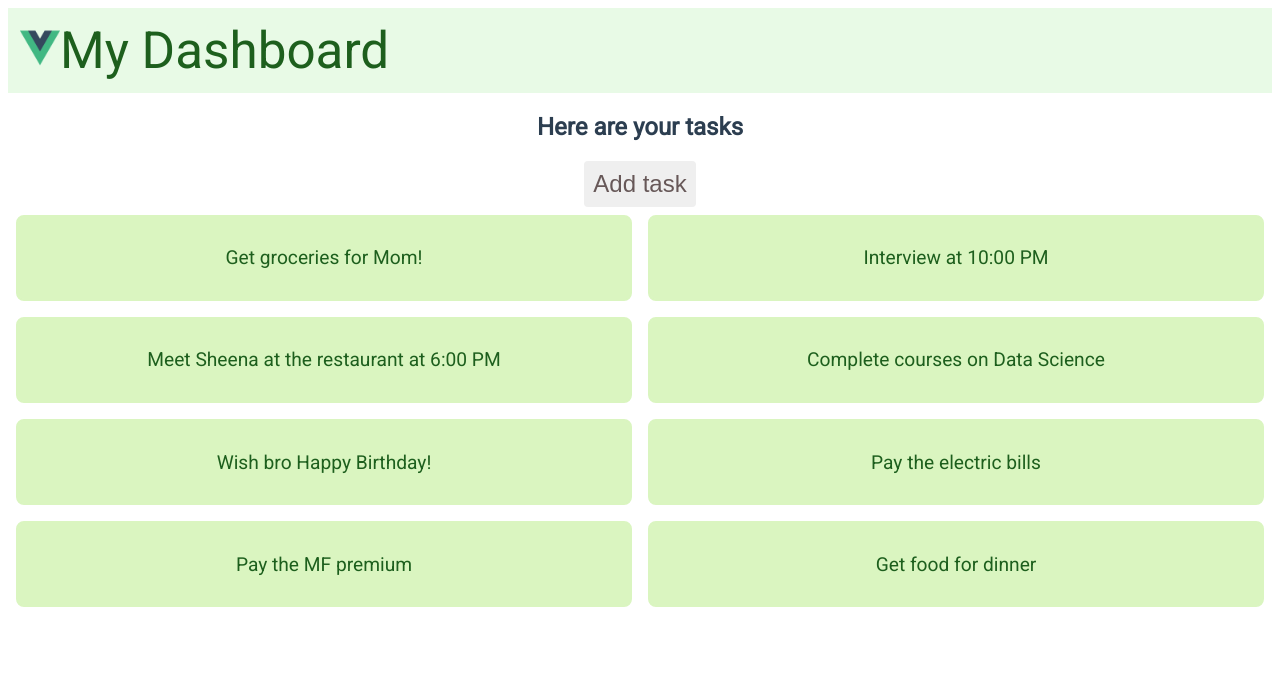
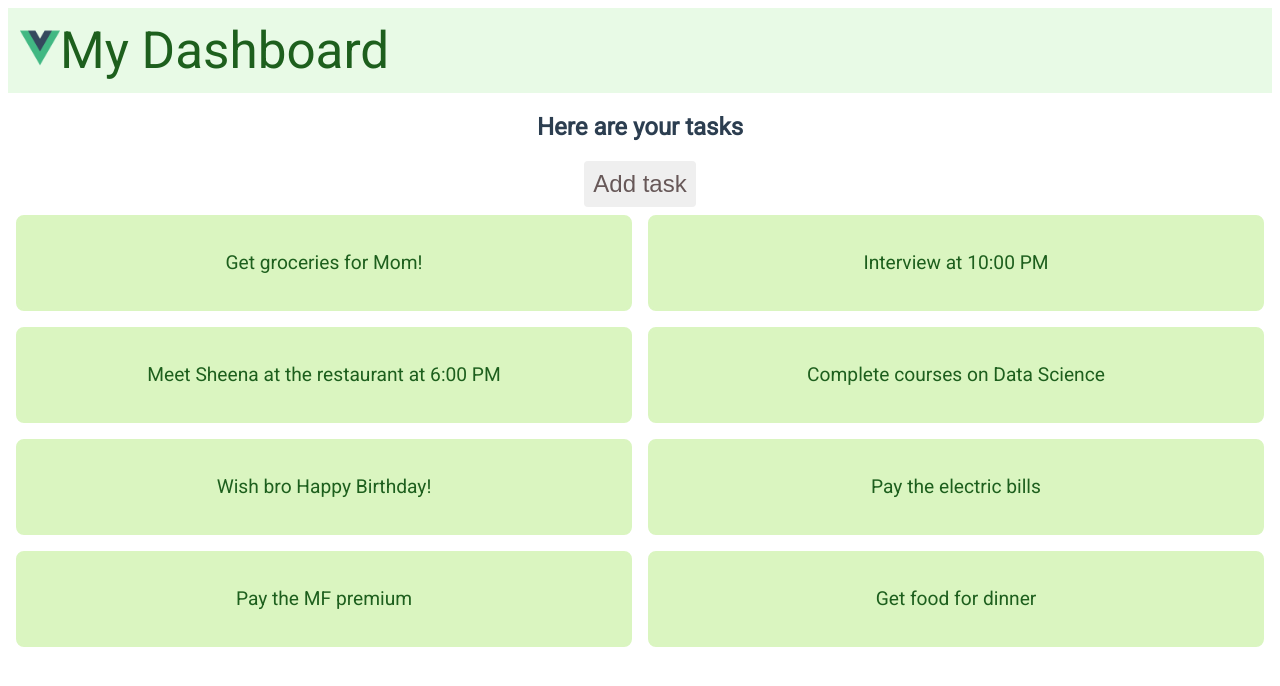
Before and after one commit to souvik-mishra/dashboard-wp, a Vue app: page / in a window 1280 px wide. Shown: the top 686 px of the page. Built offline with nearby package versions, Linux system fonts and the light colour scheme.

Commit message:
Added overflow

```diff
--- a/src/components/TaskList.vue
+++ b/src/components/TaskList.vue
@@ -104,6 +104,8 @@ export default {
   justify-content: center;
   align-items: center;
   flex-wrap: wrap;
+  height: 76px;
+  overflow-y: auto;
 }
 .task-list__task:hover {
   border: 2px solid rgb(185, 189, 235);
```
